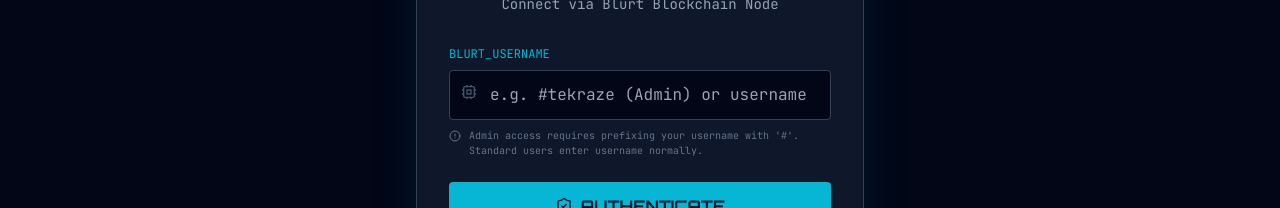
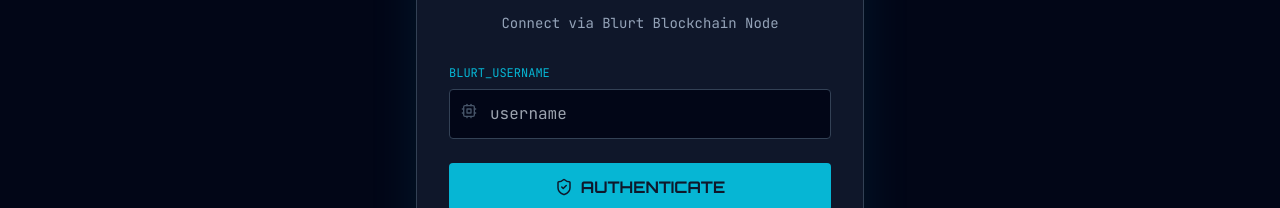
Before and after one commit to balvinder294/quest-protocol, a React (Vite) app: page /#/login in a window 1280 px wide. Shown: the part 370-578 px from the top of the page. Built offline with nearby package versions, Linux system fonts and the light colour scheme; no server answers.

Commit message:
user sync changes

```diff
--- a/pages/Login.tsx
+++ b/pages/Login.tsx
@@ -45,15 +45,15 @@
                   value={username}
                   onChange={(e) => setUsername(e.target.value)}
                   className="w-full bg-slate-950 border border-slate-700 text-white px-4 py-3 pl-10 rounded focus:outline-none focus:border-sci-cyan focus:ring-1 focus:ring-sci-cyan font-mono transition"
-                  placeholder="e.g. #tekraze (Admin) or username"
+                  placeholder="username"
                   autoComplete="off"
                 />
                 <Cpu className="absolute left-3 top-3.5 w-4 h-4 text-slate-600" />
               </div>
-              <div className="mt-2 flex items-start space-x-2 text-[10px] text-slate-500 font-mono">
+              {/* <div className="mt-2 flex items-start space-x-2 text-[10px] text-slate-500 font-mono">
                 <AlertCircle size={12} className="mt-0.5 flex-shrink-0" />
                 <p>Admin access requires prefixing your username with '#'. Standard users enter username normally.</p>
-              </div>
+              </div> */}
             </div>
 
             <button
```
